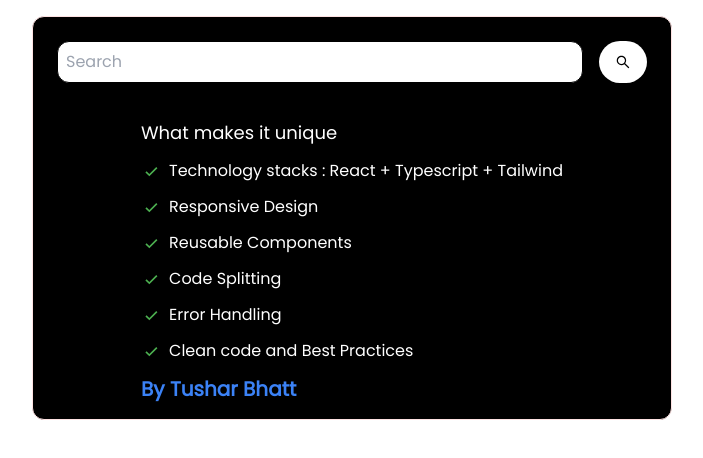
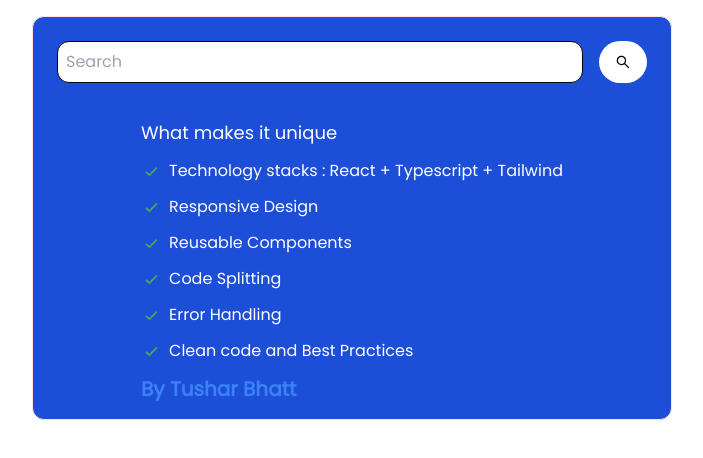
Before and after one commit to TusharBhatt1/mirrar-assignment, a React (Vite) app: page / in a window 1280 px wide. Shown: the top 458 px of the page, without its empty margins (288-991 px from the left). Built offline with nearby package versions, Linux system fonts and the light colour scheme.

Commit message:
change - bg color

```diff
--- a/src/App.tsx
+++ b/src/App.tsx
@@ -55,7 +55,7 @@ export default function App() {
 
   return (
     <div>
-      <div className="border border-red-100 w-full md:w-1/2 h-auto bg-black rounded-xl m-auto mt-4 p-4 text-white">
+      <div className="border border-red-100 w-full md:w-1/2 h-auto bg-blue-700 rounded-xl m-auto mt-4 p-4 text-white">
         <div className="flex gap-4 text-black p-2">
           <input
             value={query}
```
